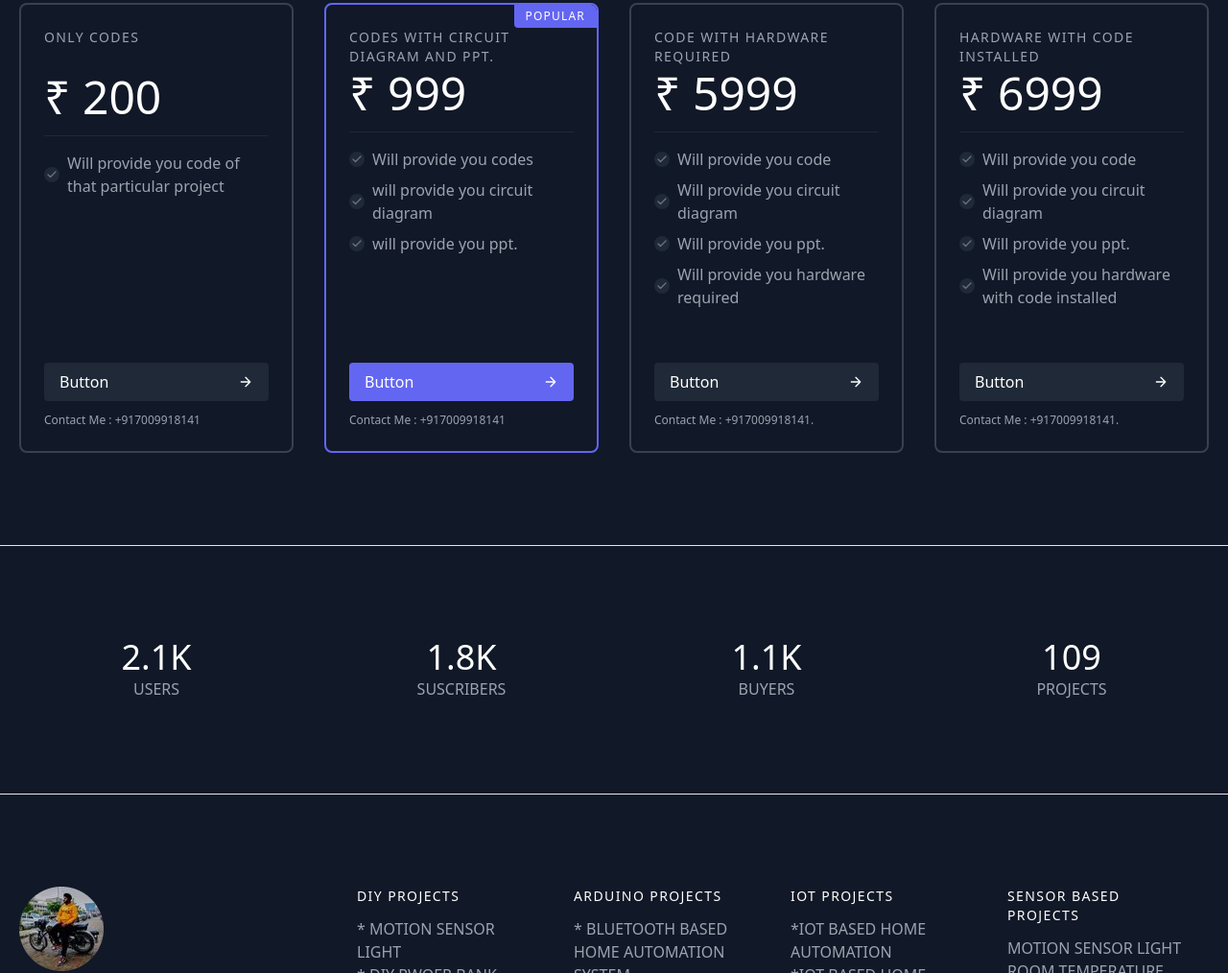
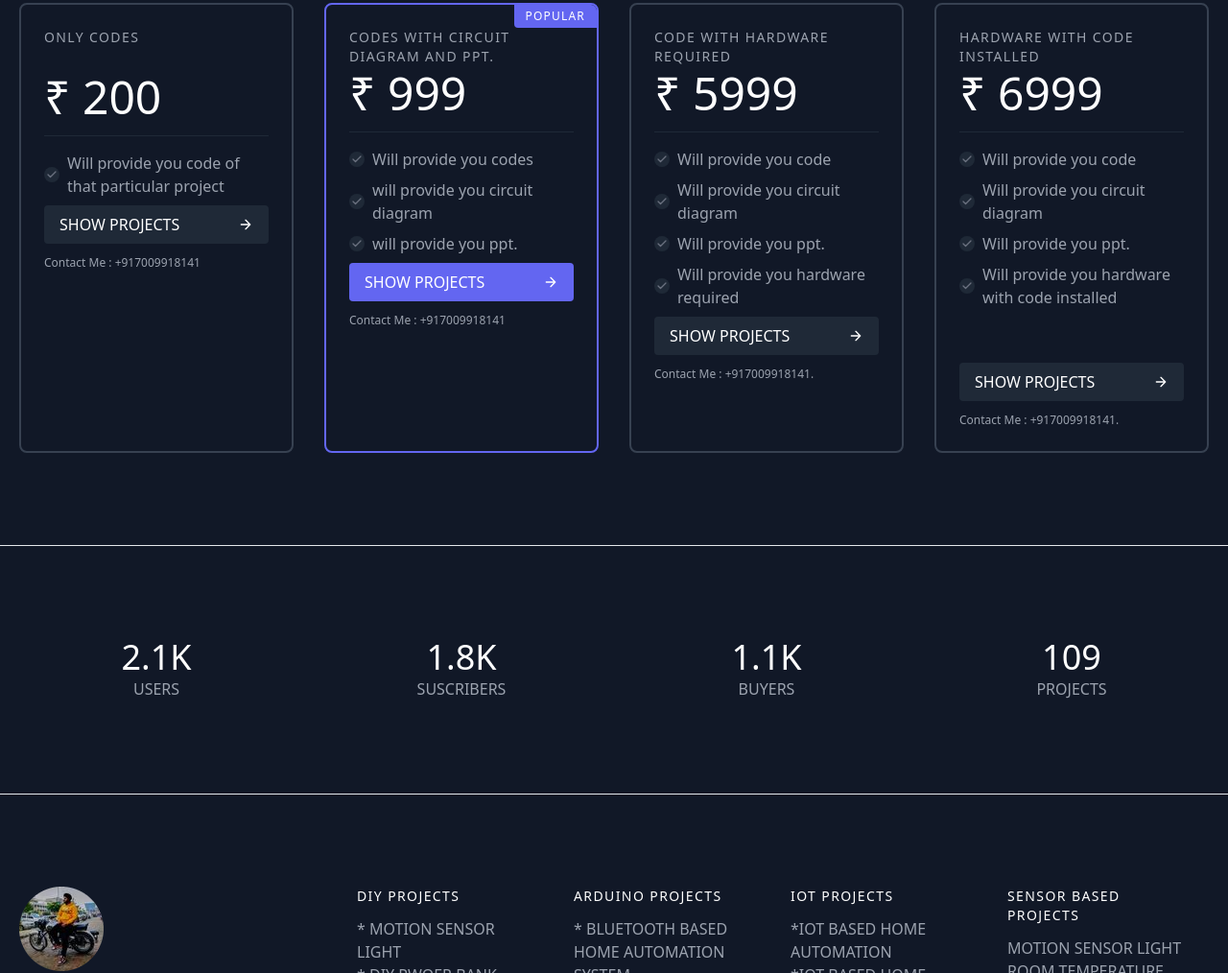
Before and after one commit to JAPJEET01/japjeetsingh.tech, a plain HTML site: page index.html in a window 1280 px wide. Shown: the part 1046-2060 px from the top of the page at 96% size. Drawn offline with nearby package versions, Linux system fonts and the light colour scheme.

Commit message:
JAPJEET PORTFOILO

```diff
--- a/index.html
+++ b/index.html
@@ -90,13 +90,13 @@
               </span>Will provide you code of that particular project
             </p>
             <!--###################################################################################################################################                             -->
-            <button
-              class="flex items-center mt-auto text-white bg-gray-800 border-0 py-2 px-4 w-full focus:outline-none hover:bg-gray-700 rounded">Button
+            <a href="/Projects.html" target="_blank" rel="noopener noreferrer"><button
+              class="flex items-center mt-auto text-white bg-gray-800 border-0 py-2 px-4 w-full focus:outline-none hover:bg-gray-700 rounded">SHOW PROJECTS
               <svg fill="none" stroke="currentColor" stroke-linecap="round" stroke-linejoin="round" stroke-width="2"
                 class="w-4 h-4 ml-auto" viewBox="0 0 24 24">
                 <path d="M5 12h14M12 5l7 7-7 7"></path>
               </svg>
-            </button>
+            </button></a>
             <p class="text-xs text-gray-400 mt-3">Contact Me : +917009918141</p>
           </div>
         </div>
@@ -138,13 +138,13 @@
               </span>will provide you ppt.
             </p>
 
-            <button
-              class="flex items-center mt-auto text-white bg-indigo-500 border-0 py-2 px-4 w-full focus:outline-none hover:bg-indigo-600 rounded">Button
+            <a href="/Projects.html" target="_blank" rel="noopener noreferrer"><button
+              class="flex items-center mt-auto text-white bg-indigo-500 border-0 py-2 px-4 w-full focus:outline-none hover:bg-indigo-600 rounded">SHOW PROJECTS
               <svg fill="none" stroke="currentColor" stroke-linecap="round" stroke-linejoin="round" stroke-width="2"
                 class="w-4 h-4 ml-auto" viewBox="0 0 24 24">
                 <path d="M5 12h14M12 5l7 7-7 7"></path>
               </svg>
-            </button>
+            </button></a>
             <p class="text-xs text-gray-400 mt-3">Contact Me : +917009918141 </p>
           </div>
         </div>
@@ -194,13 +194,13 @@
             </p>
 
 
-            <button
-              class="flex items-center mt-auto text-white bg-gray-800 border-0 py-2 px-4 w-full focus:outline-none hover:bg-gray-700 rounded">Button
+            <a href="/Projects.html" target="_blank" rel="noopener noreferrer"><button
+              class="flex items-center mt-auto text-white bg-gray-800 border-0 py-2 px-4 w-full focus:outline-none hover:bg-gray-700 rounded">SHOW PROJECTS
               <svg fill="none" stroke="currentColor" stroke-linecap="round" stroke-linejoin="round" stroke-width="2"
                 class="w-4 h-4 ml-auto" viewBox="0 0 24 24">
                 <path d="M5 12h14M12 5l7 7-7 7"></path>
               </svg>
-            </button>
+            </button></a>
             <p class="text-xs text-gray-400 mt-3">Contact Me : +917009918141.</p>
           </div>
         </div>
@@ -250,13 +250,13 @@
               </span>Will provide you hardware with code installed
             </p>
 
-            <br> <br> <button
-              class="flex items-center mt-auto text-white bg-gray-800 border-0 py-2 px-4 w-full focus:outline-none hover:bg-gray-700 rounded">Button
+            <br> <br><a href="/Projects.html" target="_blank" rel="noopener noreferrer"> <button
+              class="flex items-center mt-auto text-white bg-gray-800 border-0 py-2 px-4 w-full focus:outline-none hover:bg-gray-700 rounded">SHOW PROJECTS
               <svg fill="none" stroke="currentColor" stroke-linecap="round" stroke-linejoin="round" stroke-width="2"
                 class="w-4 h-4 ml-auto" viewBox="0 0 24 24">
                 <path d="M5 12h14M12 5l7 7-7 7"></path>
               </svg>
-            </button>
+            </button></a>
             <p class="text-xs text-gray-400 mt-3">Contact Me : +917009918141.</p>
           </div>
         </div>
```
